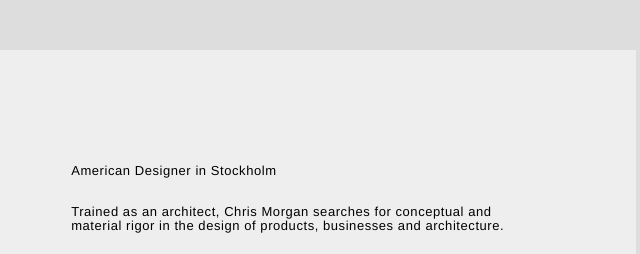
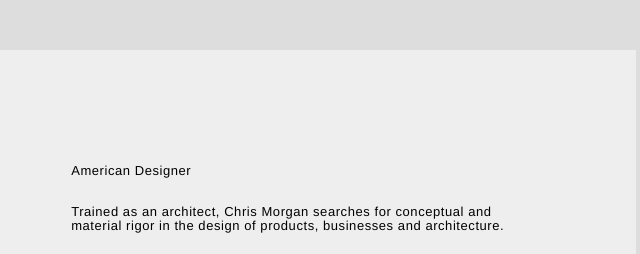
Before and after one commit to soakinsoap/soakinsoap.github.io, a website: page index.html in a window 1280 px wide. Shown: the top 254 px of the page, 429-1069 px from the left. Drawn offline with nearby package versions, Linux system fonts and the light colour scheme.

Commit message:
back in the US

```diff
--- a/index.html
+++ b/index.html
@@ -17,7 +17,7 @@
             <p class="subtitle-link">soakinsoap.com</p>
           </div>
           <div class="col-right">
-            <p class="subtitle-desc">American Designer in Stockholm</p>
+            <p class="subtitle-desc">American Designer</p>
           </div>
         </div>
         <div class="row-about">
```
